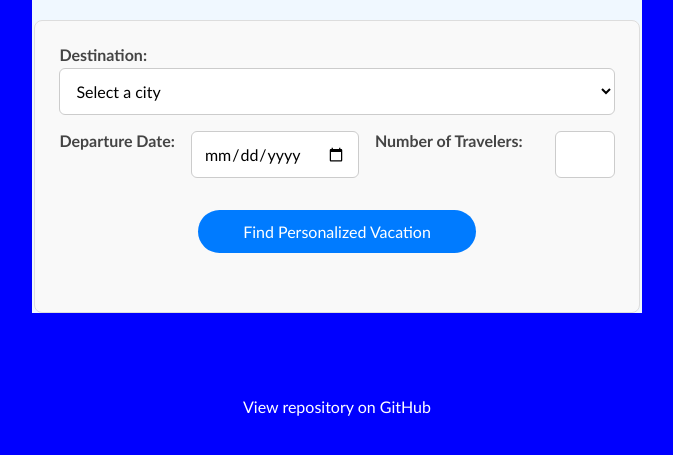
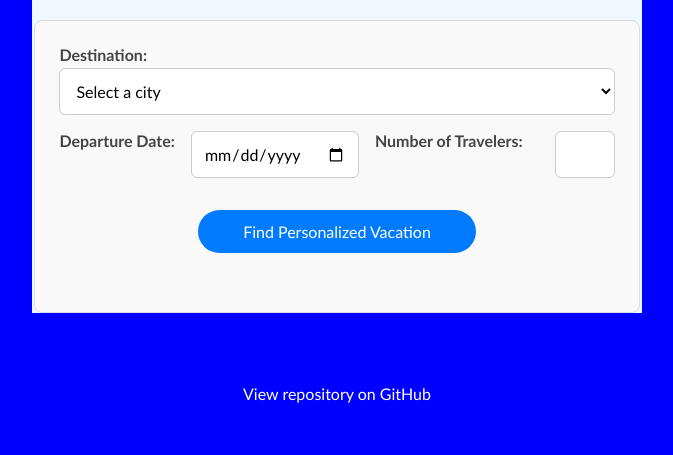
Before and after one commit to sabinMas/Vacation_Booking_Midterm, a website: page views/home.html in a window 1280 px wide. Shown: the part 289-744 px from the top of the page, without its empty margins (303-976 px from the left). Drawn offline with Linux system fonts and the light colour scheme; files that its build step writes are made by us from their sources; files whose address does not match are found by name.

Commit message:
changed footer padding

```diff
--- a/public/styles/styles.css
+++ b/public/styles/styles.css
@@ -76,8 +76,7 @@ button{
 footer {
   text-align: center;
   color: white;
-  padding: 1rem;
-  margin-top: 1rem;
+  padding: 3px;
 }
 footer p {
   color: white;
```
